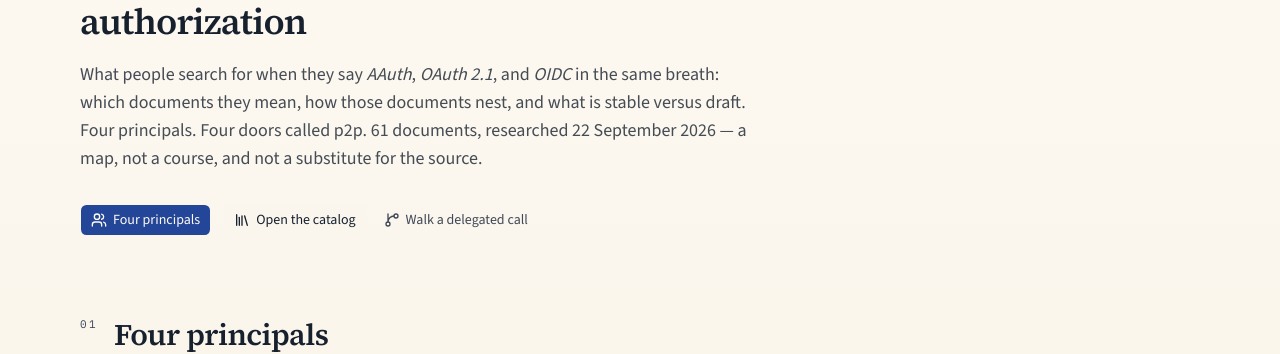
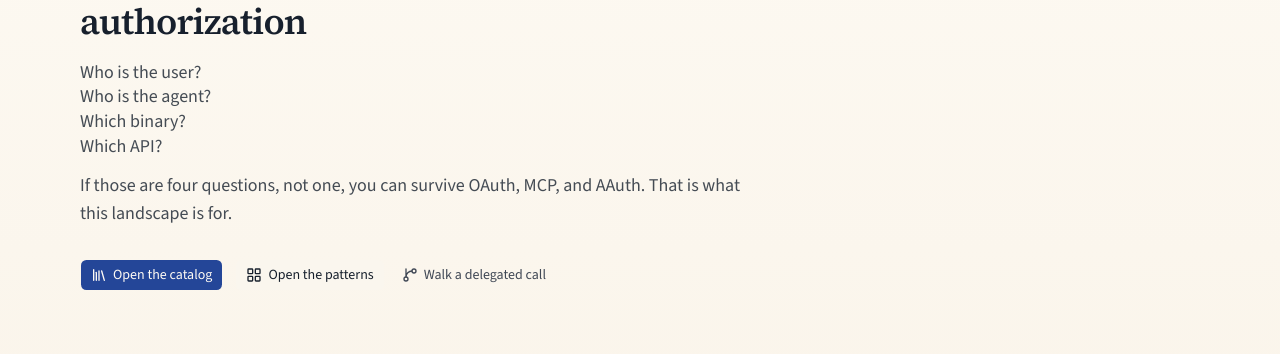
Before and after one commit to salehmashal/agent-id-x, a Next.js app: page / in a window 1280 px wide. Shown: the part 168-522 px from the top of the page. Built offline with nearby package versions, Linux system fonts and the light colour scheme; no server answers.

Commit message:
Put home intro K under the SEO title as the lede.

```diff
--- a/app/page.tsx
+++ b/app/page.tsx
@@ -13,11 +13,10 @@ import {
 } from "@/components/page-shell";
 import { SpecCard } from "@/components/spec-card";
 import { buttonVariants } from "@/components/ui/button";
-import { GitBranch, Library, Users } from "lucide-react";
+import { GitBranch, LayoutGrid, Library } from "lucide-react";
 import { faqPageJsonLd, HOME_FAQ, pageMetadata, ROUTE_META } from "@/lib/seo";
 import { featuredSpecs, SPEC_COUNT } from "@/lib/specs";
 import { mentalModel } from "@/lib/mental-model";
-import { RESEARCH_AS_OF } from "@/lib/types";
 import { cn } from "@/lib/utils";
 
 export const metadata = pageMetadata(ROUTE_META.home);
@@ -33,22 +32,24 @@ export default function HomePage() {
         AI agent identity, authentication, and authorization
       </PageTitle>
       <PageLead>
-        What people search for when they say <em>AAuth</em>,{" "}
-        <em>OAuth 2.1</em>, and <em>OIDC</em> in the same breath: which
-        documents they mean, how those documents nest, and what is stable versus
-        draft. Four principals. Four doors called p2p. {SPEC_COUNT} documents,
-        researched {RESEARCH_AS_OF} — a map, not a course, and not a substitute
-        for the source.
+        <span className="block leading-snug">Who is the user?</span>
+        <span className="block leading-snug">Who is the agent?</span>
+        <span className="block leading-snug">Which binary?</span>
+        <span className="block leading-snug">Which API?</span>
+        <span className="mt-3 block">
+          If those are four questions, not one, you can survive OAuth, MCP, and
+          AAuth. That is what this landscape is for.
+        </span>
       </PageLead>
 
       <div className="mt-8 flex flex-wrap items-center gap-x-3 gap-y-2">
-        <Link href="#principals" className={buttonVariants()}>
-          <Users />
-          Four principals
-        </Link>
-        <Link href="/catalog" className={buttonVariants({ variant: "outline" })}>
+        <Link href="/catalog" className={buttonVariants()}>
           <Library />
           Open the catalog
+        </Link>
+        <Link href="/patterns" className={buttonVariants({ variant: "outline" })}>
+          <LayoutGrid />
+          Open the patterns
         </Link>
         <Link
           href="/flows/user-delegated-api"
```
